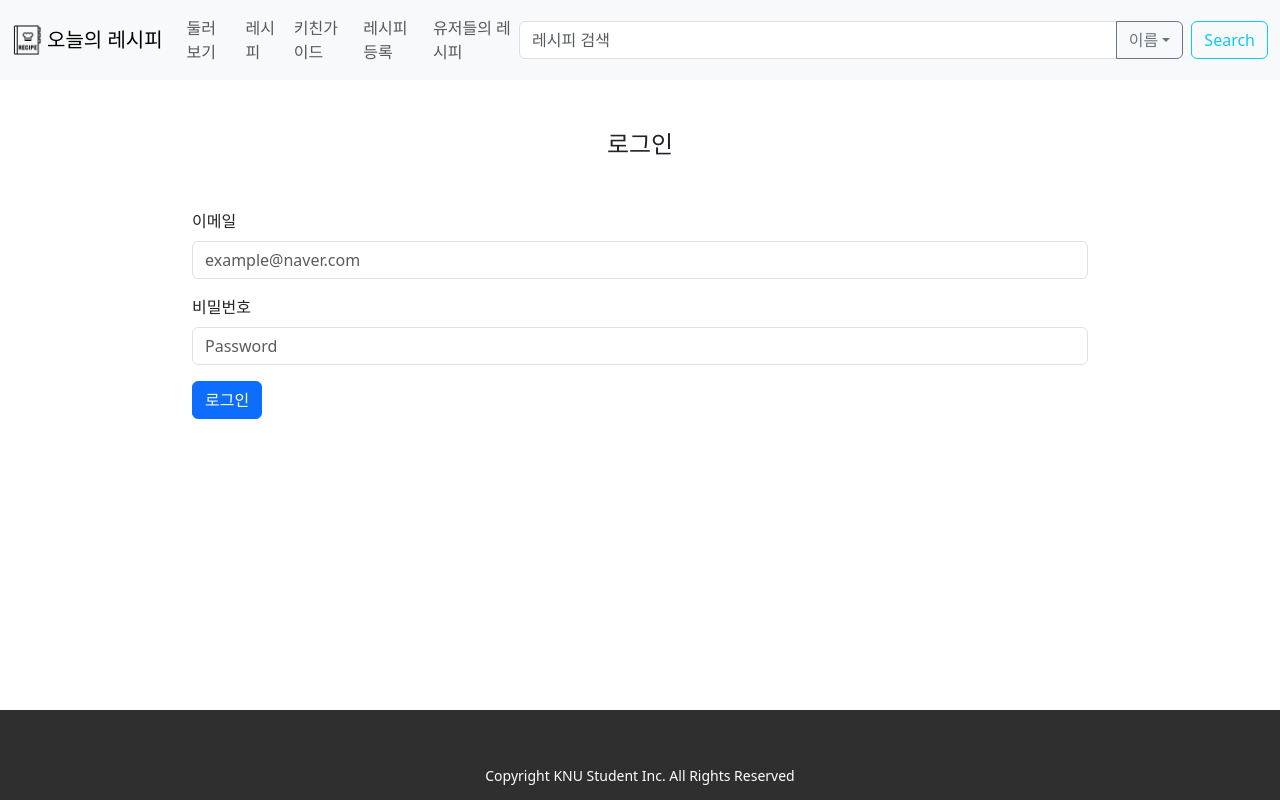
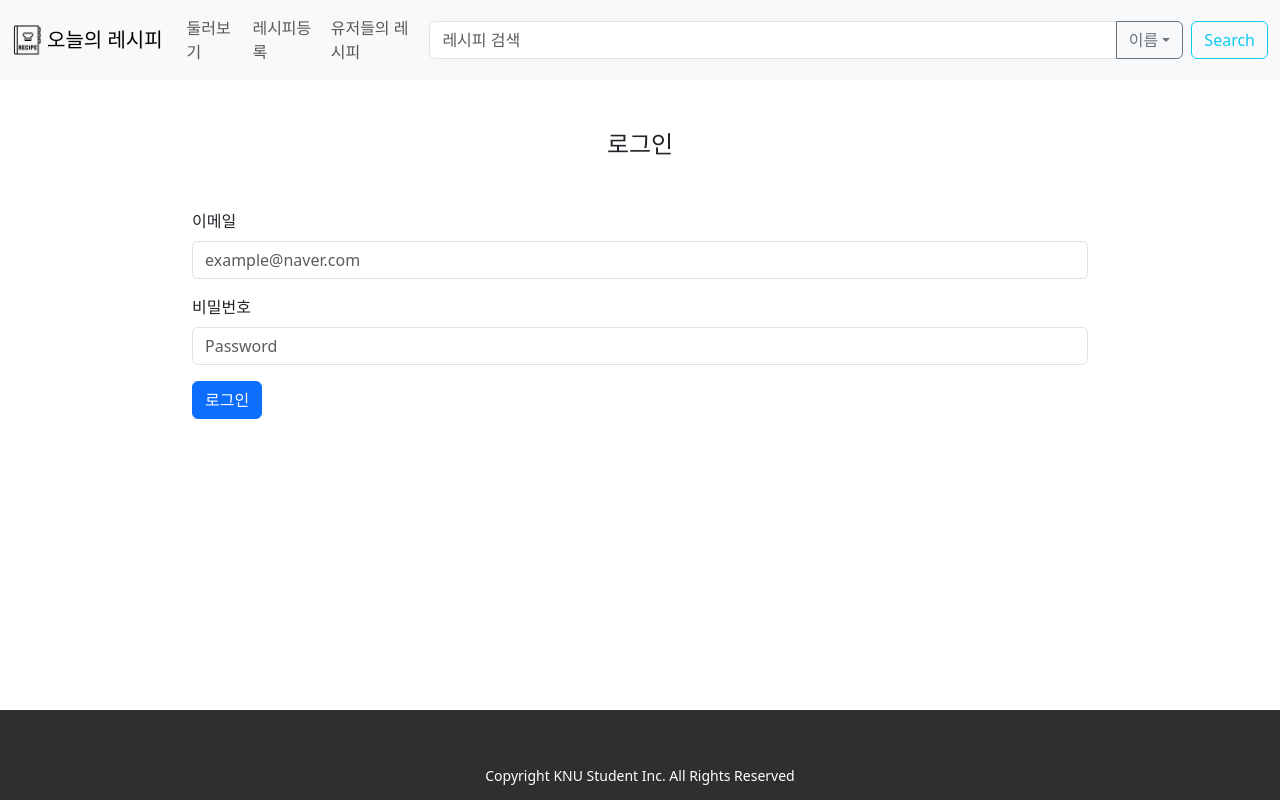
Before and after one commit to GunwooJo/react-team-project, a React (Create React App) app: page /user/login in a window 1280 px wide. Built offline with nearby package versions, Linux system fonts and the light colour scheme.

Commit message:
remove: 상단바 사용하지 않는 탭 제거

```diff
--- a/src/components/Header.jsx
+++ b/src/components/Header.jsx
@@ -56,8 +56,6 @@ function Header() {
             navbarScroll
           >
             <Nav.Link href="/recipe/list">둘러보기</Nav.Link>
-            <Nav.Link href="#action2">레시피</Nav.Link>
-            <Nav.Link href="#action3">키친가이드</Nav.Link>
             <Nav.Link href="/recipe/addUserRecipe">레시피등록</Nav.Link>
             <Nav.Link href="/recipe/UserRecipeList">유저들의 레시피</Nav.Link>
           </Nav>
```
